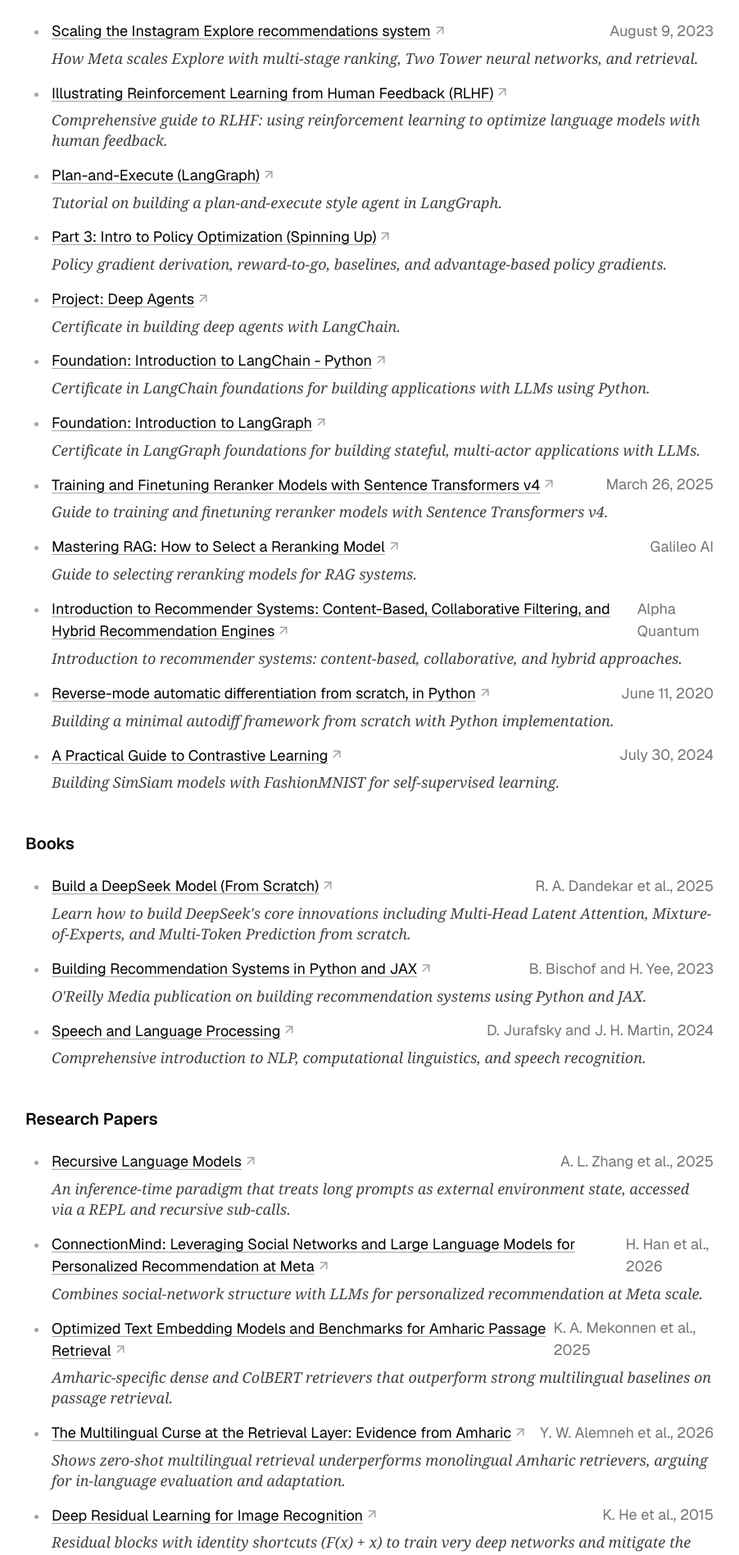
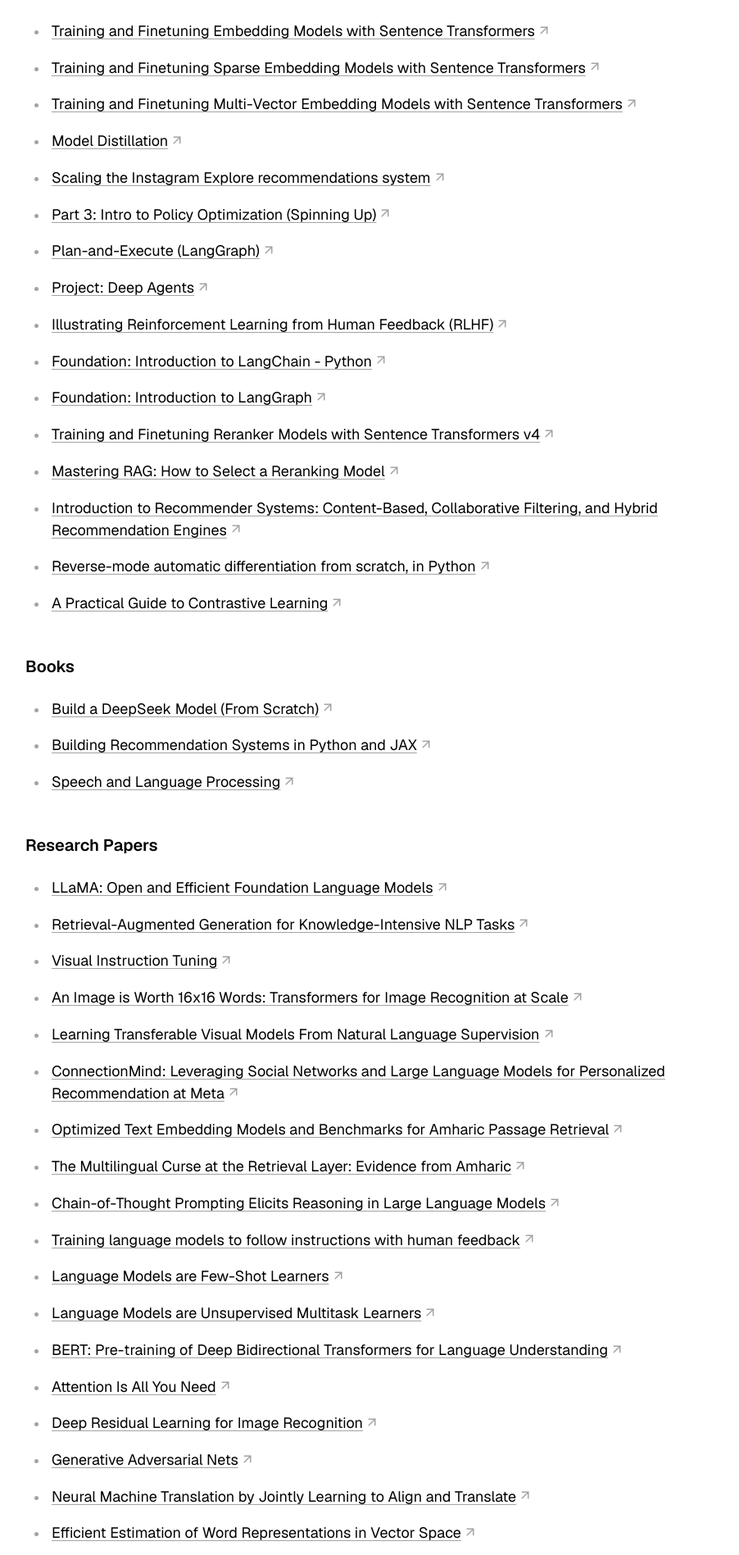
Before and after one commit to nebHailemariam/nebHailemariam.github.io, a Next.js app in the folder my-website/: page /reading in a window 1280 px wide. Shown: the part 260-2157 px from the top of the page at 82% size, without its empty margins (189-1091 px from the left). Built offline with nearby package versions, Linux system fonts and the light colour scheme.

Commit message:
refactor: add blogs

```diff
--- a/my-website/components/reading/ReadingItem.module.scss
+++ b/my-website/components/reading/ReadingItem.module.scss
@@ -1,16 +1,5 @@
 .item {
   padding-left: 0.25rem;
-}
-
-.itemHeader {
-  display: flex;
-  flex-direction: column;
-  margin-bottom: 0.375rem;
-
-  @media (min-width: 640px) {
-    flex-direction: row;
-    align-items: flex-end;
-  }
 }
 
 .itemTitle {
@@ -32,22 +21,3 @@
   vertical-align: middle;
   text-decoration: none;
 }
-
-.itemMeta {
-  margin-bottom: 0.125rem;
-  font-size: var(--text-lg);
-  color: rgb(115 115 115);
-
-  @media (min-width: 640px) {
-    margin-left: auto;
-  }
-}
-
-.itemDescription {
-  margin: 0;
-  font-size: var(--text-lg);
-  line-height: 1.375;
-  font-family: Newsreader, ui-serif, Georgia, Cambria, "Times New Roman", Times,
-    serif;
-  font-style: italic;
-}
--- a/my-website/components/reading/ReadingItem.tsx
+++ b/my-website/components/reading/ReadingItem.tsx
@@ -8,7 +8,6 @@
 export default function ReadingItem({ item }: ReadingItemProps) {
   return (
     <li className={styles.item}>
-      <div className={styles.itemHeader}>
       <a
         href={item.href}
         className={styles.itemTitle}
@@ -34,9 +33,6 @@
           </svg>
         </span>
       </a>
-        {item.meta ? <div className={styles.itemMeta}>{item.meta}</div> : null}
-      </div>
-      <p className={styles.itemDescription}>{item.description}</p>
     </li>
   );
 }
--- a/my-website/components/reading/reading-data.ts
+++ b/my-website/components/reading/reading-data.ts
@@ -1,8 +1,6 @@
 export type ReadingItem = {
   href: string;
   title: string;
-  description: string;
-  meta?: string;
 };
 
 export type ReadingSection = {
@@ -15,82 +13,73 @@
     title: "Articles",
     items: [
       {
+        href: "https://huggingface.co/blog/train-sentence-transformers",
+        title:
+          "Training and Finetuning Embedding Models with Sentence Transformers",
+      },
+      {
+        href: "https://huggingface.co/blog/train-sparse-encoder",
+        title:
+          "Training and Finetuning Sparse Embedding Models with Sentence Transformers",
+      },
+      {
+        href: "https://huggingface.co/blog/train-multi-vector-encoder",
+        title:
+          "Training and Finetuning Multi-Vector Embedding Models with Sentence Transformers",
+      },
+      {
+        href: "https://sbert.net/examples/sentence_transformer/training/distillation/README.html",
+        title: "Model Distillation",
+      },
+      {
         href: "https://engineering.fb.com/2023/08/09/ml-applications/scaling-instagram-explore-recommendations-system/",
         title: "Scaling the Instagram Explore recommendations system",
-        meta: "August 9, 2023",
-        description:
-          "How Meta scales Explore with multi-stage ranking, Two Tower neural networks, and retrieval.",
+      },
+      {
+        href: "https://spinningup.openai.com/en/latest/spinningup/rl_intro3.html",
+        title: "Part 3: Intro to Policy Optimization (Spinning Up)",
+      },
+      {
+        href: "https://langchain-ai.github.io/langgraph/tutorials/plan-and-execute/plan-and-execute/#create-the-graph",
+        title: "Plan-and-Execute (LangGraph)",
+      },
+      {
+        href: "https://academy.langchain.com/certificates/pfsyhfhaui",
+        title: "Project: Deep Agents",
       },
       {
         href: "https://huggingface.co/blog/rlhf",
         title: "Illustrating Reinforcement Learning from Human Feedback (RLHF)",
-        description:
-          "Comprehensive guide to RLHF: using reinforcement learning to optimize language models with human feedback.",
-      },
-      {
-        href: "https://langchain-ai.github.io/langgraph/tutorials/plan-and-execute/plan-and-execute/#create-the-graph",
-        title: "Plan-and-Execute (LangGraph)",
-        description:
-          "Tutorial on building a plan-and-execute style agent in LangGraph.",
-      },
-      {
-        href: "https://spinningup.openai.com/en/latest/spinningup/rl_intro3.html",
-        title: "Part 3: Intro to Policy Optimization (Spinning Up)",
-        description:
-          "Policy gradient derivation, reward-to-go, baselines, and advantage-based policy gradients.",
-      },
-      {
-        href: "https://academy.langchain.com/certificates/pfsyhfhaui",
-        title: "Project: Deep Agents",
-        description: "Certificate in building deep agents with LangChain.",
       },
       {
         href: "https://academy.langchain.com/certificates/lmvut0v3jc",
         title: "Foundation: Introduction to LangChain - Python",
-        description:
-          "Certificate in LangChain foundations for building applications with LLMs using Python.",
       },
       {
         href: "https://academy.langchain.com/certificates/arzejdkbkn",
         title: "Foundation: Introduction to LangGraph",
-        description:
-          "Certificate in LangGraph foundations for building stateful, multi-actor applications with LLMs.",
       },
       {
         href: "https://huggingface.co/blog/train-reranker",
         title:
           "Training and Finetuning Reranker Models with Sentence Transformers v4",
-        meta: "March 26, 2025",
-        description:
-          "Guide to training and finetuning reranker models with Sentence Transformers v4.",
       },
       {
         href: "https://galileo.ai/blog/mastering-rag-how-to-select-a-reranking-model",
         title: "Mastering RAG: How to Select a Reranking Model",
-        meta: "Galileo AI",
-        description: "Guide to selecting reranking models for RAG systems.",
       },
       {
         href: "https://www.alpha-quantum.com/blog/recommender-systems/introduction-to-recommender-systems-content-based-collaborative-filtering-and-hybrid-recommendation-engines/",
         title:
           "Introduction to Recommender Systems: Content-Based, Collaborative Filtering, and Hybrid Recommendation Engines",
-        meta: "Alpha Quantum",
-        description:
-          "Introduction to recommender systems: content-based, collaborative, and hybrid approaches.",
       },
       {
         href: "https://sidsite.com/posts/autodiff/",
         title: "Reverse-mode automatic differentiation from scratch, in Python",
-        meta: "June 11, 2020",
-        description:
-          "Building a minimal autodiff framework from scratch with Python implementation.",
       },
       {
         href: "http://towardsdatascience.com/a-practical-guide-to-contrastive-learning-26e912c0362f/",
         title: "A Practical Guide to Contrastive Learning",
-        meta: "July 30, 2024",
-        description:
-          "Building SimSiam models with FashionMNIST for self-supervised learning.",
       },
     ],
   },
@@ -100,23 +89,14 @@
       {
         href: "https://www.manning.com/books/build-a-deepseek-model-from-scratch",
         title: "Build a DeepSeek Model (From Scratch)",
-        meta: "R. A. Dandekar et al., 2025",
-        description:
-          "Learn how to build DeepSeek's core innovations including Multi-Head Latent Attention, Mixture-of-Experts, and Multi-Token Prediction from scratch.",
       },
       {
         href: "https://www.oreilly.com/library/view/building-recommendation-systems/9781492097983/",
         title: "Building Recommendation Systems in Python and JAX",
-        meta: "B. Bischof and H. Yee, 2023",
-        description:
-          "O'Reilly Media publication on building recommendation systems using Python and JAX.",
       },
       {
         href: "https://web.stanford.edu/~jurafsky/slp3/",
         title: "Speech and Language Processing",
-        meta: "D. Jurafsky and J. H. Martin, 2024",
-        description:
-          "Comprehensive introduction to NLP, computational linguistics, and speech recognition.",
       },
     ],
   },
@@ -124,182 +104,113 @@
     title: "Research Papers",
     items: [
       {
-        href: "https://arxiv.org/abs/2512.24601",
-        title: "Recursive Language Models",
-        meta: "A. L. Zhang et al., 2025",
-        description:
-          "An inference-time paradigm that treats long prompts as external environment state, accessed via a REPL and recursive sub-calls.",
+        href: "https://arxiv.org/abs/2302.13971",
+        title: "LLaMA: Open and Efficient Foundation Language Models",
+      },
+      {
+        href: "https://arxiv.org/abs/2005.11401",
+        title:
+          "Retrieval-Augmented Generation for Knowledge-Intensive NLP Tasks",
+      },
+      {
+        href: "https://arxiv.org/abs/2304.08485",
+        title: "Visual Instruction Tuning",
+      },
+      {
+        href: "https://arxiv.org/abs/2010.11929",
+        title:
+          "An Image is Worth 16x16 Words: Transformers for Image Recognition at Scale",
+      },
+      {
+        href: "https://arxiv.org/abs/2103.00020",
+        title:
+          "Learning Transferable Visual Models From Natural Language Supervision",
       },
       {
         href: "https://arxiv.org/abs/2608.10187",
         title:
           "ConnectionMind: Leveraging Social Networks and Large Language Models for Personalized Recommendation at Meta",
-        meta: "H. Han et al., 2026",
-        description:
-          "Combines social-network structure with LLMs for personalized recommendation at Meta scale.",
       },
       {
         href: "https://aclanthology.org/2025.findings-acl.543.pdf",
         title:
           "Optimized Text Embedding Models and Benchmarks for Amharic Passage Retrieval",
-        meta: "K. A. Mekonnen et al., 2025",
-        description:
-          "Amharic-specific dense and ColBERT retrievers that outperform strong multilingual baselines on passage retrieval.",
       },
       {
         href: "https://aclanthology.org/2026.mellm-1.19.pdf",
         title:
           "The Multilingual Curse at the Retrieval Layer: Evidence from Amharic",
-        meta: "Y. W. Alemneh et al., 2026",
-        description:
-          "Shows zero-shot multilingual retrieval underperforms monolingual Amharic retrievers, arguing for in-language evaluation and adaptation.",
+      },
+      {
+        href: "https://arxiv.org/abs/2201.11903",
+        title:
+          "Chain-of-Thought Prompting Elicits Reasoning in Large Language Models",
+      },
+      {
+        href: "https://arxiv.org/abs/2203.02155",
+        title:
+          "Training language models to follow instructions with human feedback",
+      },
+      {
+        href: "https://arxiv.org/abs/2005.14165",
+        title: "Language Models are Few-Shot Learners",
+      },
+      {
+        href: "https://cdn.openai.com/better-language-models/language_models_are_unsupervised_multitask_learners.pdf",
+        title: "Language Models are Unsupervised Multitask Learners",
+      },
+      {
+        href: "https://arxiv.org/abs/1810.04805",
+        title:
+          "BERT: Pre-training of Deep Bidirectional Transformers for Language Understanding",
+      },
+      {
+        href: "https://arxiv.org/abs/1706.03762",
+        title: "Attention Is All You Need",
       },
       {
         href: "https://arxiv.org/abs/1512.03385",
         title: "Deep Residual Learning for Image Recognition",
-        meta: "K. He et al., 2015",
-        description:
-          "Residual blocks with identity shortcuts (F(x) + x) to train very deep networks and mitigate the degradation problem on plain stacks.",
+      },
+      {
+        href: "https://arxiv.org/abs/1406.2661",
+        title: "Generative Adversarial Nets",
+      },
+      {
+        href: "https://arxiv.org/abs/1409.0473",
+        title:
+          "Neural Machine Translation by Jointly Learning to Align and Translate",
+      },
+      {
+        href: "https://arxiv.org/abs/1301.3781",
+        title: "Efficient Estimation of Word Representations in Vector Space",
       },
       {
         href: "https://arxiv.org/abs/1502.03167",
         title:
           "Batch Normalization: Accelerating Deep Network Training by Reducing Internal Covariate Shift",
-        meta: "S. Ioffe and C. Szegedy, 2015",
-        description:
-          "Normalizes mini-batch activations with learnable scale and shift to reduce internal covariate shift and stabilize deep network training.",
       },
       {
-        href: "https://arxiv.org/abs/1409.0473",
-        title:
-          "Neural Machine Translation by Jointly Learning to Align and Translate",
-        meta: "D. Bahdanau et al., 2014",
-        description:
-          "Encoder-decoder NMT with a learnable soft-attention mechanism over encoder states, especially for long sentences.",
-      },
-      {
-        href: "https://arxiv.org/abs/1706.03762",
-        title: "Attention Is All You Need",
-        meta: "A. Vaswani et al., 2017",
-        description:
-          "The Transformer architecture built entirely on self-attention, enabling parallel training and state-of-the-art machine translation.",
-      },
-      {
-        href: "https://arxiv.org/abs/1810.04805",
-        title:
-          "BERT: Pre-training of Deep Bidirectional Transformers for Language Understanding",
-        meta: "J. Devlin et al., 2018",
-        description:
-          "Bidirectional Transformer encoder pre-trained with Masked LM and Next Sentence Prediction, then fine-tuned for state-of-the-art NLP tasks.",
-      },
-      {
-        href: "https://cdn.openai.com/better-language-models/language_models_are_unsupervised_multitask_learners.pdf",
-        title: "Language Models are Unsupervised Multitask Learners",
-        meta: "A. Radford et al., 2019",
-        description:
-          "GPT-2 shows that large language models can perform many NLP tasks in a zero-shot setting without task-specific fine-tuning.",
-      },
-      {
-        href: "https://arxiv.org/abs/2005.14165",
-        title: "Language Models are Few-Shot Learners",
-        meta: "T. B. Brown et al., 2020",
-        description:
-          "GPT-3 shows that scaling language models improves task-agnostic few-shot performance without fine-tuning, sometimes matching fine-tuned systems.",
-      },
-      {
-        href: "https://arxiv.org/abs/2203.02155",
-        title: "Training language models to follow instructions with human feedback",
-        meta: "L. Ouyang et al., 2022",
-        description:
-          "InstructGPT aligns GPT-3 with human preferences using RLHF, showing that 1.3B aligned models outperform 175B unaligned models.",
-      },
-      {
-        href: "https://arxiv.org/abs/2201.11903",
-        title: "Chain-of-Thought Prompting Elicits Reasoning in Large Language Models",
-        meta: "J. Wei et al., 2022",
-        description:
-          "Few-shot chain-of-thought exemplars unlock multi-step reasoning in large language models on arithmetic, commonsense, and symbolic tasks.",
-      },
-      {
-        href: "https://arxiv.org/abs/2302.13971",
-        title: "LLaMA: Open and Efficient Foundation Language Models",
-        meta: "H. Touvron et al., 2023",
-        description:
-          "Kicked off the open-source LLM movement with publicly released foundation models.",
-      },
-      {
-        href: "https://arxiv.org/abs/2005.11401",
-        title:
-          "Retrieval-Augmented Generation for Knowledge-Intensive NLP Tasks",
-        meta: "P. Lewis et al., 2020",
-        description:
-          "How most production LLM apps work today — retrieving external knowledge to ground generation.",
-      },
-      {
-        href: "https://arxiv.org/abs/2304.08485",
-        title: "Visual Instruction Tuning",
-        meta: "H. Liu et al., 2023",
-        description:
-          "LLaVA: a simple open approach to multimodal LLMs via visual instruction tuning.",
-      },
-      {
-        href: "https://arxiv.org/abs/2010.11929",
-        title: "An Image is Worth 16x16 Words: Transformers for Image Recognition at Scale",
-        meta: "A. Dosovitskiy et al., 2020",
-        description:
-          "Vision Transformer (ViT) shows transformers are universal — not just for NLP.",
-      },
-      {
-        href: "https://arxiv.org/abs/2103.00020",
-        title:
-          "Learning Transferable Visual Models From Natural Language Supervision",
-        meta: "A. Radford et al., 2021",
-        description:
-          "CLIP connects text and images and became a foundation of multimodal AI.",
-      },
-      {
-        href: "https://arxiv.org/abs/1406.2661",
-        title: "Generative Adversarial Nets",
-        meta: "I. J. Goodfellow et al., 2014",
-        description:
-          "Adversarial training with a generator and discriminator in a minimax game to learn generative models without explicit density estimation.",
-      },
-      {
-        href: "https://arxiv.org/abs/1301.3781",
-        title: "Efficient Estimation of Word Representations in Vector Space",
-        meta: "T. Mikolov et al., 2013",
-        description:
-          "CBOW and Skip-gram architectures for learning dense word vectors at scale with lower training cost than earlier neural language models.",
+        href: "https://arxiv.org/abs/2512.24601",
+        title: "Recursive Language Models",
       },
       {
         href: "https://www.jmlr.org/papers/volume3/bengio03a/bengio03a.pdf",
         title: "A Neural Probabilistic Language Model",
-        meta: "Y. Bengio et al., 2003",
-        description:
-          "Early feed-forward language model with learned word embeddings that mitigates the curse of dimensionality in n-gram modeling.",
       },
       {
         href: "https://arxiv.org/abs/2105.14491",
         title: "How Attentive are Graph Attention Networks?",
-        meta: "S. Brody et al., 2021",
-        description:
-          "Analysis showing that GAT computes only static attention, and introduction of GATv2 with dynamic attention that is strictly more expressive.",
       },
       {
         href: "https://arxiv.org/abs/2002.02126",
         title:
           "LightGCN: Simplifying and Powering Graph Convolution Network for Recommendation",
-        meta: "X. He et al., 2020",
-        description:
-          "A simplified Graph Convolutional Network for collaborative filtering that removes unnecessary components and achieves significant performance improvements.",
       },
       {
         href: "https://arxiv.org/abs/1806.01973",
         title:
           "Graph Convolutional Neural Networks for Web-Scale Recommender Systems",
-        meta: "R. Ying et al., 2018",
-        description:
-          "PinSage: A large-scale Graph Convolutional Network deployed at Pinterest for web-scale recommendation with billions of items and users.",
       },
     ],
   },
--- a/my-website/components/writing/BlogItem.module.scss
+++ b/my-website/components/writing/BlogItem.module.scss
@@ -1,16 +1,5 @@
 .item {
   padding-left: 0.25rem;
-}
-
-.itemHeader {
-  display: flex;
-  flex-direction: column;
-  margin-bottom: 0.375rem;
-
-  @media (min-width: 640px) {
-    flex-direction: row;
-    align-items: flex-end;
-  }
 }
 
 .itemTitle {
@@ -25,18 +14,8 @@
   }
 }
 
-.itemDate {
-  margin-bottom: 0.125rem;
-  font-size: var(--text-lg);
-  color: rgb(115 115 115);
-
-  @media (min-width: 640px) {
-    margin-left: auto;
-  }
-}
-
 .itemExcerpt {
-  margin: 0;
+  margin: 0.375rem 0 0;
   font-size: var(--text-lg);
   line-height: 1.375;
   font-family: Newsreader, ui-serif, Georgia, Cambria, "Times New Roman", Times,
```
Also changed, not shown: my-website/components/writing/BlogItem.tsx (+3 -8 lines). Lines whose indentation alone changed are shown as unchanged.
